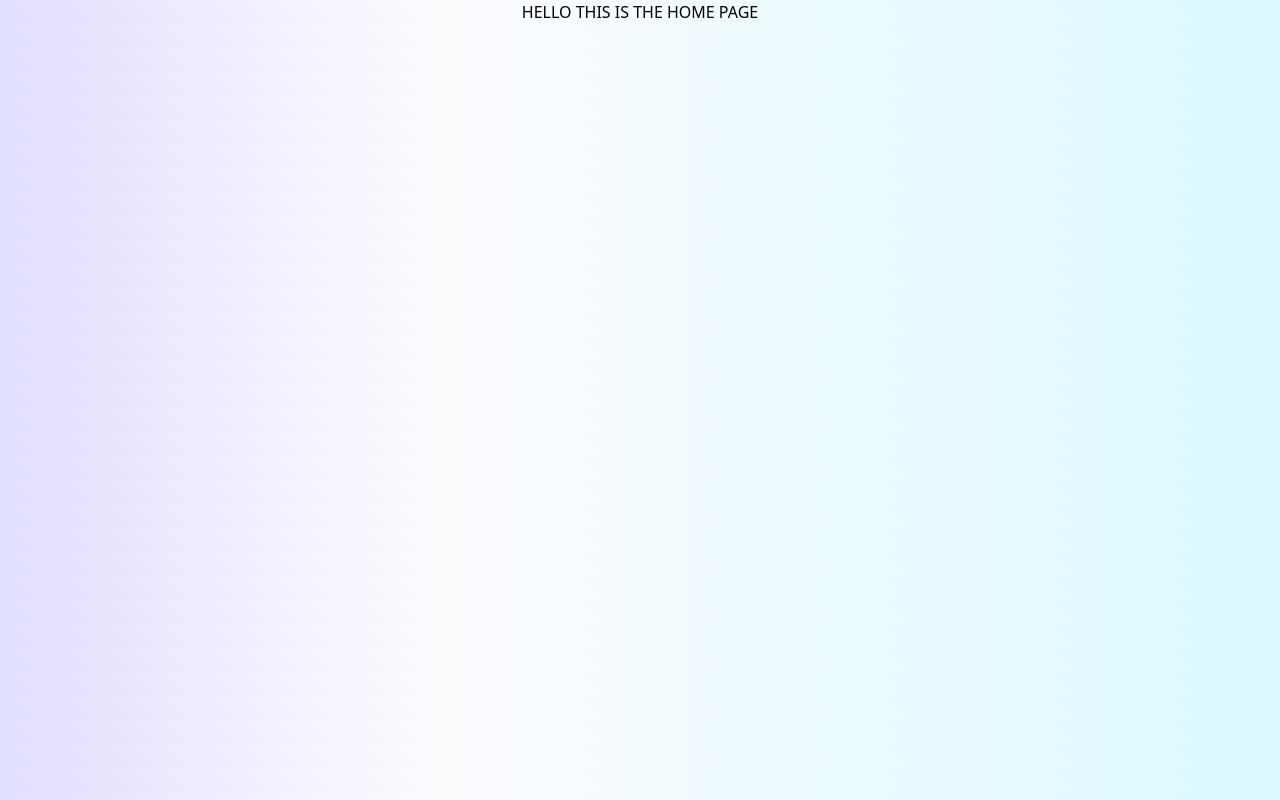
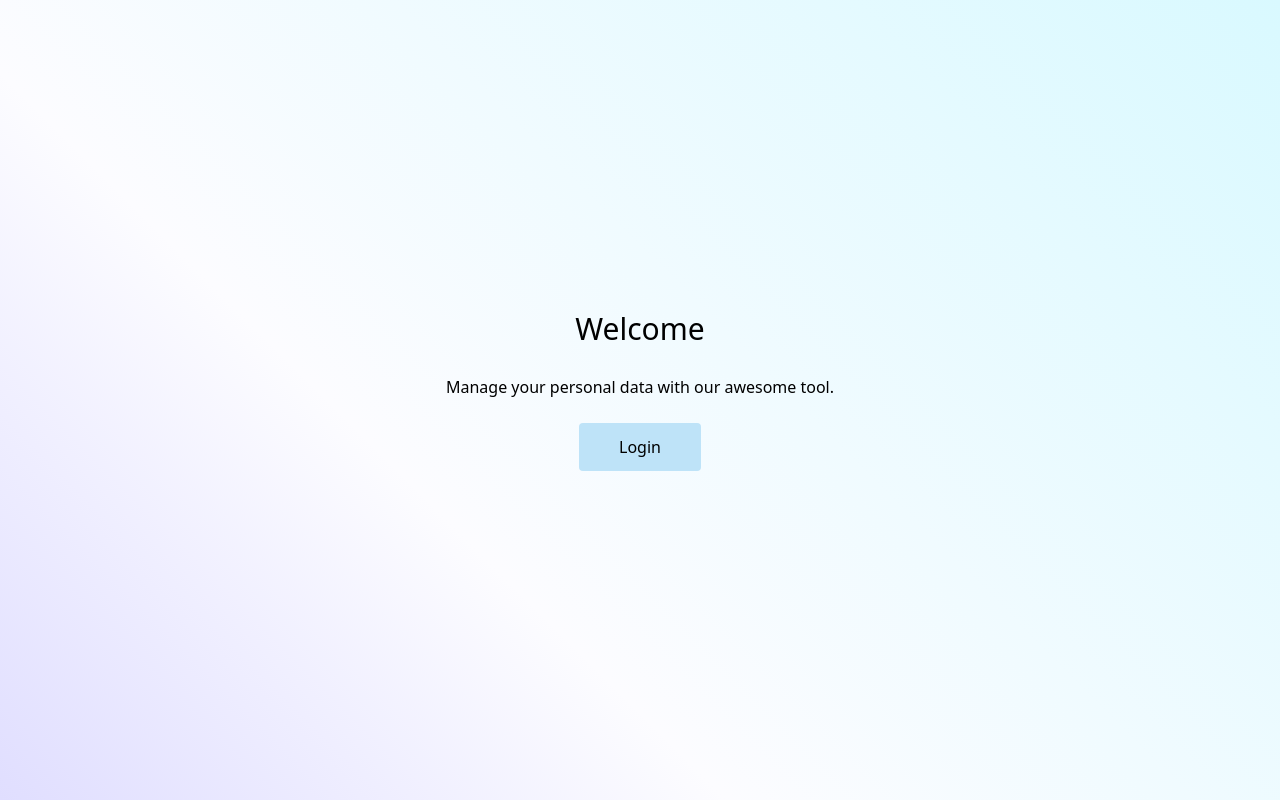
Before and after one commit to mrkre/personal-data-ui, a Next.js app: page / in a window 1280 px wide. Built offline with nearby package versions, Linux system fonts and the light colour scheme; no server answers.

Commit message:
chore: initial styling

```diff
--- a/components/Layout.tsx
+++ b/components/Layout.tsx
@@ -12,7 +12,7 @@ export default function Layout({ children }: { children: React.ReactNode }) {
 
       <header />
 
-      <main>{children}</main>
+      {children}
     </>
   );
 }
--- /dev/null
+++ b/components/Section.tsx
@@ -0,0 +1,3 @@
+export default function Section({ children }: { children: React.ReactNode }) {
+  return <section className="flex justify-center items-center min-h-screen p-24">{children}</section>;
+}
--- a/pages/index.tsx
+++ b/pages/index.tsx
@@ -1,15 +1,37 @@
 import Head from 'next/head';
 import Layout, { siteTitle } from '../components/Layout';
-import layoutStyles from '../styles/layout.module.css';
+import Section from '../components/Section';
+import { useRouter } from 'next/router';
+import { useAuth } from '../contexts/auth';
 
 export default function Home() {
+  const { isAuthenticated } = useAuth();
+
+  const router = useRouter();
+
   return (
     <Layout>
       <Head>
         <title>{siteTitle} | Login</title>
       </Head>
       <main>
-        <section className={layoutStyles.grid}>HELLO THIS IS THE HOME PAGE</section>
+        <Section>
+          <div className="text-center">
+            <h1>Welcome</h1>
+            <p className="mb-6">Manage your personal data with our awesome tool.</p>
+            <p>
+              {isAuthenticated ? (
+                <button type="button" onClick={() => router.push('/profile')}>
+                  Profile
+                </button>
+              ) : (
+                <button type="button" onClick={() => router.push('/login')}>
+                  Login
+                </button>
+              )}
+            </p>
+          </div>
+        </Section>
       </main>
     </Layout>
   );
--- a/pages/login.tsx
+++ b/pages/login.tsx
@@ -1,6 +1,6 @@
 import Head from 'next/head';
 import Layout, { siteTitle } from '../components/Layout';
-import layoutStyles from '../styles/layout.module.css';
+import Section from '../components/Section';
 
 export default function Login() {
   return (
@@ -8,7 +8,7 @@ export default function Login() {
       <Head>
         <title>{siteTitle} | Login</title>
       </Head>
-      <section className={layoutStyles.grid}>Login</section>
+      <Section>Login</Section>
     </Layout>
   );
 }
--- a/pages/profile.tsx
+++ b/pages/profile.tsx
@@ -1,11 +1,11 @@
 import React, { useEffect } from 'react';
-import Layout from '../components/Layout';
 import api from '../api/api';
 import { routes } from '../api/routes';
 import useSWR from 'swr';
 import { useAuth } from '../contexts/auth';
 import Router from 'next/router';
-import layoutStyles from '../styles/layout.module.css';
+import Layout from '../components/Layout';
+import Section from '../components/Section';
 
 export default function Profile() {
   const { isAuthenticated } = useAuth();
@@ -21,7 +21,7 @@ export default function Profile() {
 
   return (
     <Layout>
-      <section className={layoutStyles.grid}>Profile page</section>
+      <Section>Profile page</Section>
     </Layout>
   );
 }
--- a/styles/globals.css
+++ b/styles/globals.css
@@ -3,7 +3,37 @@
 @tailwind utilities;
 
 body {
-  background: rgb(224,222,255);
-  background: linear-gradient(45deg, rgba(224,222,255,1) 0%, rgba(252,252,255,1) 35%, rgba(217,249,255,1) 100%);
+  background: rgb(224, 222, 255);
+  background: linear-gradient(45deg, rgba(224, 222, 255, 1) 0%, rgba(252, 252, 255, 1) 35%, rgba(217, 249, 255, 1) 100%);
   @apply font-sans;
 }
+
+@layer base {
+  h1 {
+    @apply text-2xl mb-6;
+  }
+
+  h2 {
+    @apply text-xl mb-4;
+  }
+
+  h3 {
+    @apply text-lg mb-2;
+  }
+
+  p {
+    @apply mb-4;
+  }
+
+  button {
+    @apply bg-blue-200 px-10 py-3 mb-2 rounded border-none;
+  }
+
+  button:hover {
+    @apply bg-blue-300;
+  }
+}
+
+main {
+  @apply min-h-screen;
+}
--- a/styles/layout.module.css
+++ /dev/null
@@ -1,5 +0,0 @@
-.grid {
-    display: grid;
-    justify-content: center;
-    align-content: center;
-}
--- a/tailwind.config.js
+++ b/tailwind.config.js
@@ -5,8 +5,25 @@ module.exports = {
   },
   purge: [],
   theme: {
-    extend: {},
+    extend: {
+      fontSize: {
+        xs: '.75rem',
+        sm: '.875rem',
+        tiny: '.875rem',
+        base: '1rem',
+        lg: '1.25rem',
+        xl: '1.5rem',
+        '2xl': '1.875rem',
+        '3xl': '2.25rem',
+        '4xl': '3rem',
+        '5xl': '4rem',
+        '6xl': '5rem',
+        '7xl': '6rem',
+      },
+    },
   },
-  variants: {},
+  variants: {
+    backgroundColor: ['responsive', 'hover', 'focus'],
+  },
   plugins: [],
 };
```
